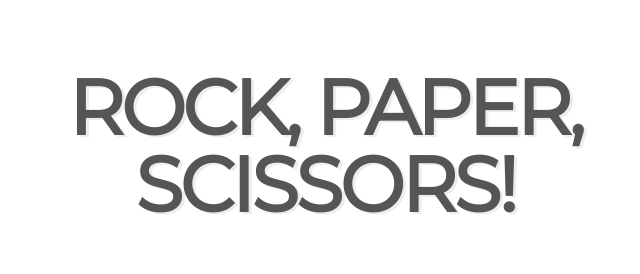
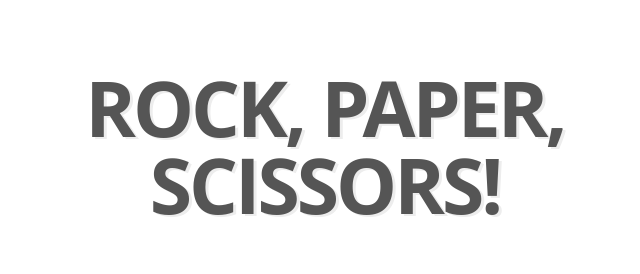
Before and after one commit to robin-lillqvist/rockpaperscissors_game_reactjs, a React (Create React App) app: page / in a window 1280 px wide. Shown: the top 274 px of the page, without its empty margins (315-955 px from the left). Built offline with nearby package versions, Linux system fonts and the light colour scheme; a web font is replaced by a local one.

Commit message:
added enzyme for unit tests

```diff
--- a/package.json
+++ b/package.json
@@ -33,6 +33,9 @@
     ]
   },
   "devDependencies": {
-    "cypress": "^4.0.2"
+    "cypress": "^4.0.2",
+    "enzyme": "^3.11.0",
+    "enzyme-adapter-react-16": "^1.15.2",
+    "react-test-renderer": "^16.13.0"
   }
 }
--- a/public/index.html
+++ b/public/index.html
@@ -17,7 +17,7 @@
     <script src="https://kit.fontawesome.com/adf38c7dd5.js" crossorigin="anonymous"></script>
     <link href="https://fonts.googleapis.com/css?family=Merienda+One&display=swap" rel="stylesheet">
     <link href="https://fonts.googleapis.com/css?family=Montserrat&display=swap" rel="stylesheet">
-    <title>React App</title>
+    <title>Rock, Paper, Scissors!</title>
   </head>
   <body>
     <noscript>You need to enable JavaScript to run this app.</noscript>
--- a/src/App.css
+++ b/src/App.css
@@ -3,8 +3,8 @@
 }
 
 h1 {
-  /* font-family: 'Open Sans', sans-serif; */
-  font-family: 'Montserrat', sans-serif;
+  font-family: 'Open Sans', sans-serif;
+  /* font-family: 'Montserrat', sans-serif; */
   color: #555;
   text-decoration: none;
   text-transform: uppercase;
```
Also changed, not shown: 1 other file (tests, documents, lock files or other folders).
